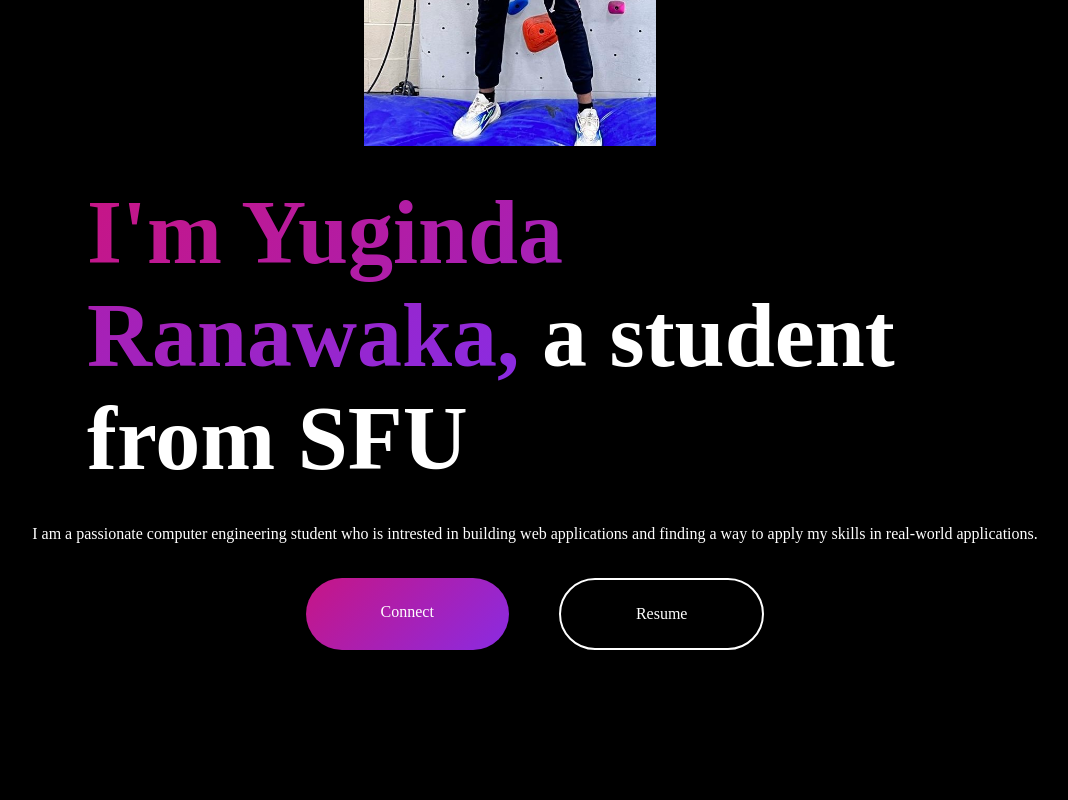
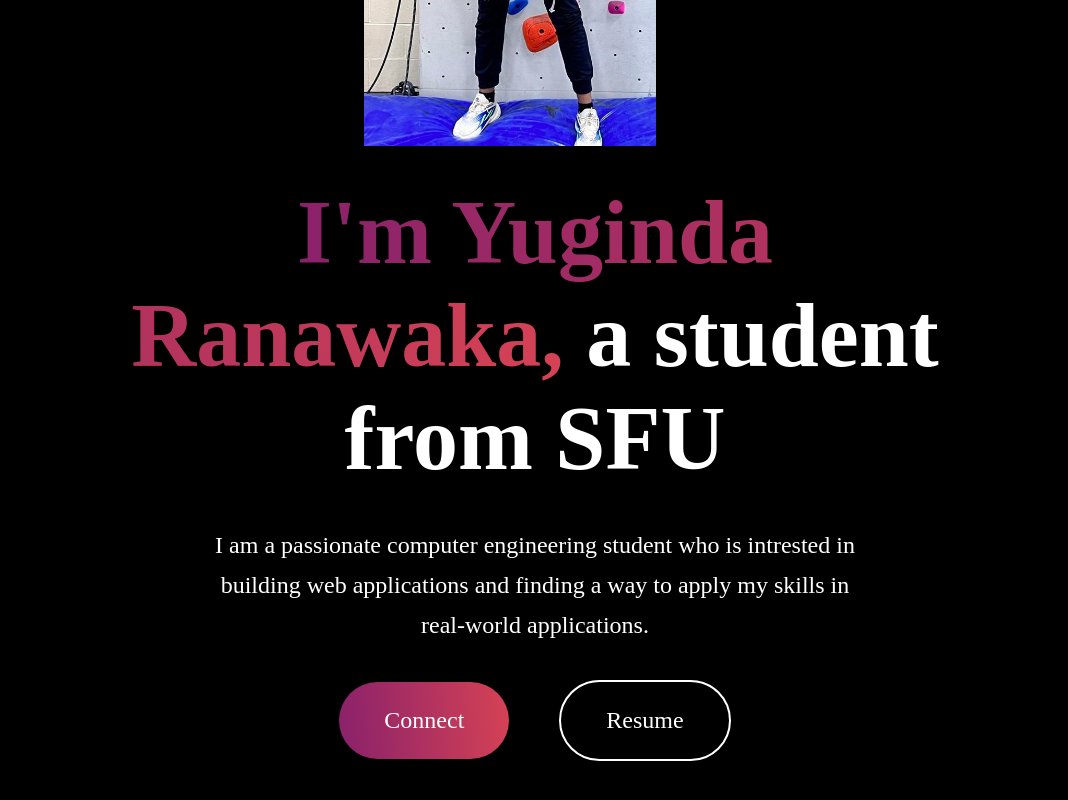
Before and after one commit to Yuginda/MiniProject, a React (Vite) app: page / in a window 1280 px wide. Shown: the part 584-1384 px from the top of the page, without its empty margins (105-1173 px from the left). Before the commit the page ends 1234 px from the top, so only its background shows below. Built offline with nearby package versions, Linux system fonts and the light colour scheme.

Commit message:
Changed linear gradient in CSS files and center aligned text

```diff
--- a/src/Components/Hero/Hero.css
+++ b/src/Components/Hero/Hero.css
@@ -13,43 +13,51 @@
 }
 
 .hero h1{
-    align-content: center;
+    text-align: center;
     width: 70%;
     font-weight: 600;
     font-size: 90px;
 }
 
 .hero h1 span{
-    background: linear-gradient(135deg, mediumvioletred, #8a2be2);
+    background: linear-gradient(264deg, #DA4453 -5.09%, #89216B 100%);
     background-clip: text;
     -webkit-background-clip: text;
     -webkit-text-fill-color: transparent;
 }
 
 .hero p{
-    align-content: center;
+    text-align: center;
+    width: 50%;
+    font-size: 24px;
+    line-height: 40px;
 }
 
 .hero .action{
     display: flex;
     gap: 50px;
+    align-items: center;
+    font-size: 24px;
+    font-weight: 500;
+    margin-bottom: 50px;
 }
 
 .hero .action .connect{
-    padding:25px 75px;
+    padding:25px 45px;
     border-radius: 50px;
-    background: linear-gradient(135deg, mediumvioletred, #8a2be2);
+    background: linear-gradient(264deg, #DA4453 -5.09%, #89216B 100%);
     cursor:pointer;
 }
 
 .hero .action .resume{
-    padding:25px 75px;
+    padding:25px 45px;
     border-radius: 50px;
     border: 2px solid #fff;
     cursor:pointer;
 }
 
 .hero .action .connect:hover{
+    background: linear-gradient(264deg, #DA4453 -5.09%, #89216B 100%);
     border: 2px solid #fff;
 }
 
--- a/src/Components/Navbar/Navbar.css
+++ b/src/Components/Navbar/Navbar.css
@@ -32,8 +32,8 @@
 }
 
 .navbar .menu li:hover {
-    color: rgb(213, 77, 163);
-    transform: scale(1.05);
+  color: mediumvioletred;
+  transform: scale(1.05);
 }
 
 .navbar .connect {
@@ -41,7 +41,7 @@
   border-radius: 50px; /*did this for pill shape*/
   border: 1px solid mediumvioletred;
   color: white;
-  background: linear-gradient(135deg, mediumvioletred, #8a2be2); /*pink to purple*/
+  background: linear-gradient(264deg, #DA4453 -5.09%, #89216B 100%);
   font-size: 18px;
   font-weight: 500;
   cursor: pointer;
@@ -49,7 +49,7 @@
 }
 
 .navbar .connect:hover {
-  background: linear-gradient(135deg, #8a2be2, mediumvioletred); /* reverses gradient to make it more visual */
+  background: linear-gradient(264deg,#89216B -5.09% , #DA4453 100%);
   transform: scale(1.05); /* slight grow effect */
   box-shadow: 0 0 10px mediumvioletred;
 }
```
